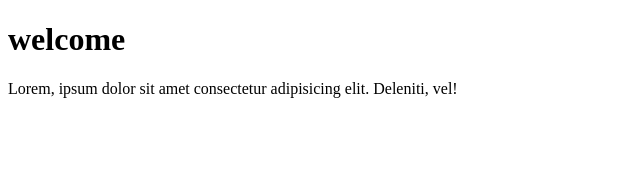
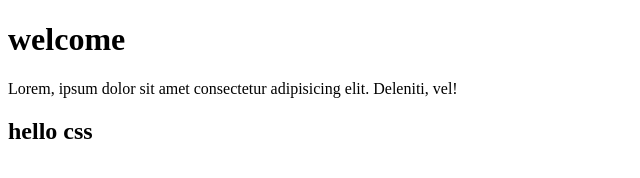
Before and after one commit to manish9113/gitlearning, a plain HTML site: page index.html in a window 1280 px wide. Shown: the whole page, without its empty margins (0-640 px from the left). Drawn offline with Linux system fonts and the light colour scheme.

Commit message:
index.html 1.2 and css 1.0

```diff
--- a/index.html
+++ b/index.html
@@ -8,5 +8,6 @@
 <body>
     <h1>welcome</h1>
     <p>Lorem, ipsum dolor sit amet consectetur adipisicing elit. Deleniti, vel!</p>
+    <h2>hello css</h2>
 </body>
 </html>
--- /dev/null
+++ b/style.css
@@ -0,0 +1,3 @@
+body{
+    background-color: red;
+}
```
